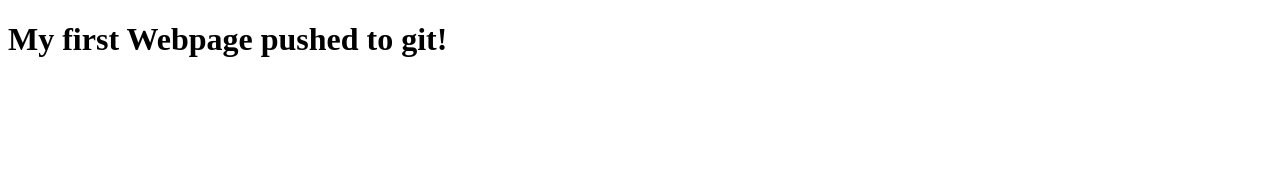
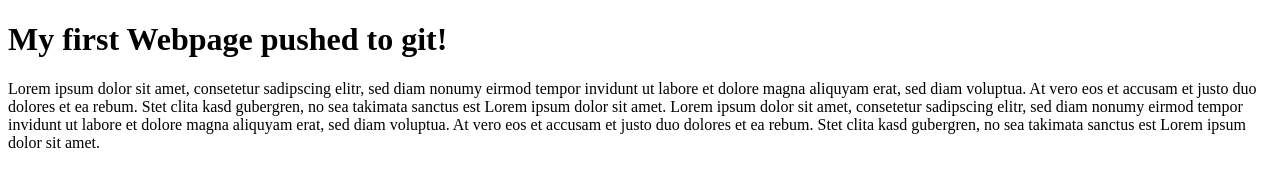
Before and after one commit to Cybermats2004/ZooBlogTest, a plain HTML site: page html-boilerplate/index.html in a window 1280 px wide. Drawn offline with Linux system fonts and the light colour scheme.

Commit message:
Add text

```diff
--- a/html-boilerplate/index.html
+++ b/html-boilerplate/index.html
@@ -7,5 +7,6 @@
 </head>
 <body>
     <h1>My first Webpage pushed to git!</h1>
+    <p>Lorem ipsum dolor sit amet, consetetur sadipscing elitr, sed diam nonumy eirmod tempor invidunt ut labore et dolore magna aliquyam erat, sed diam voluptua. At vero eos et accusam et justo duo dolores et ea rebum. Stet clita kasd gubergren, no sea takimata sanctus est Lorem ipsum dolor sit amet. Lorem ipsum dolor sit amet, consetetur sadipscing elitr, sed diam nonumy eirmod tempor invidunt ut labore et dolore magna aliquyam erat, sed diam voluptua. At vero eos et accusam et justo duo dolores et ea rebum. Stet clita kasd gubergren, no sea takimata sanctus est Lorem ipsum dolor sit amet.</p>
 </body>
 </html>
```
